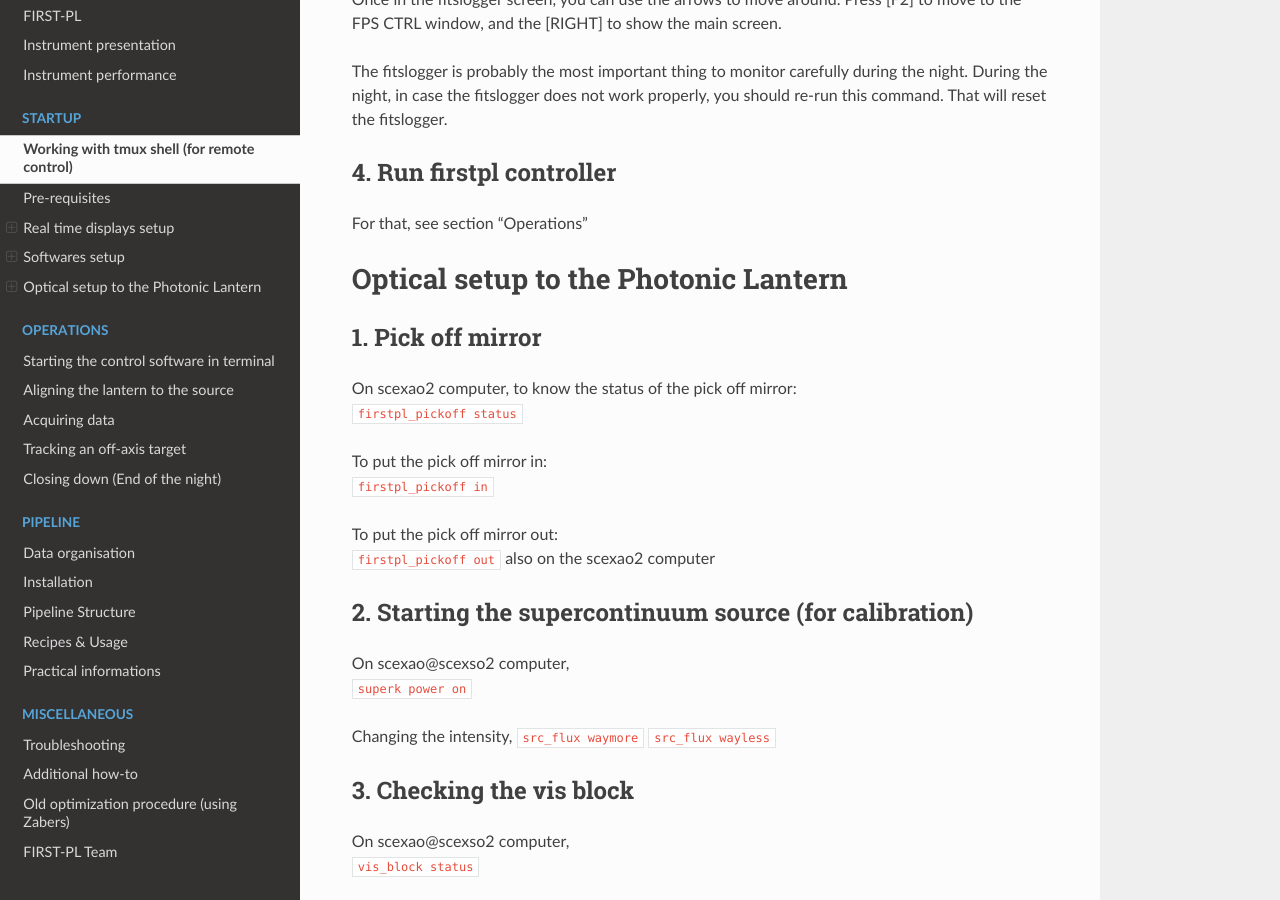
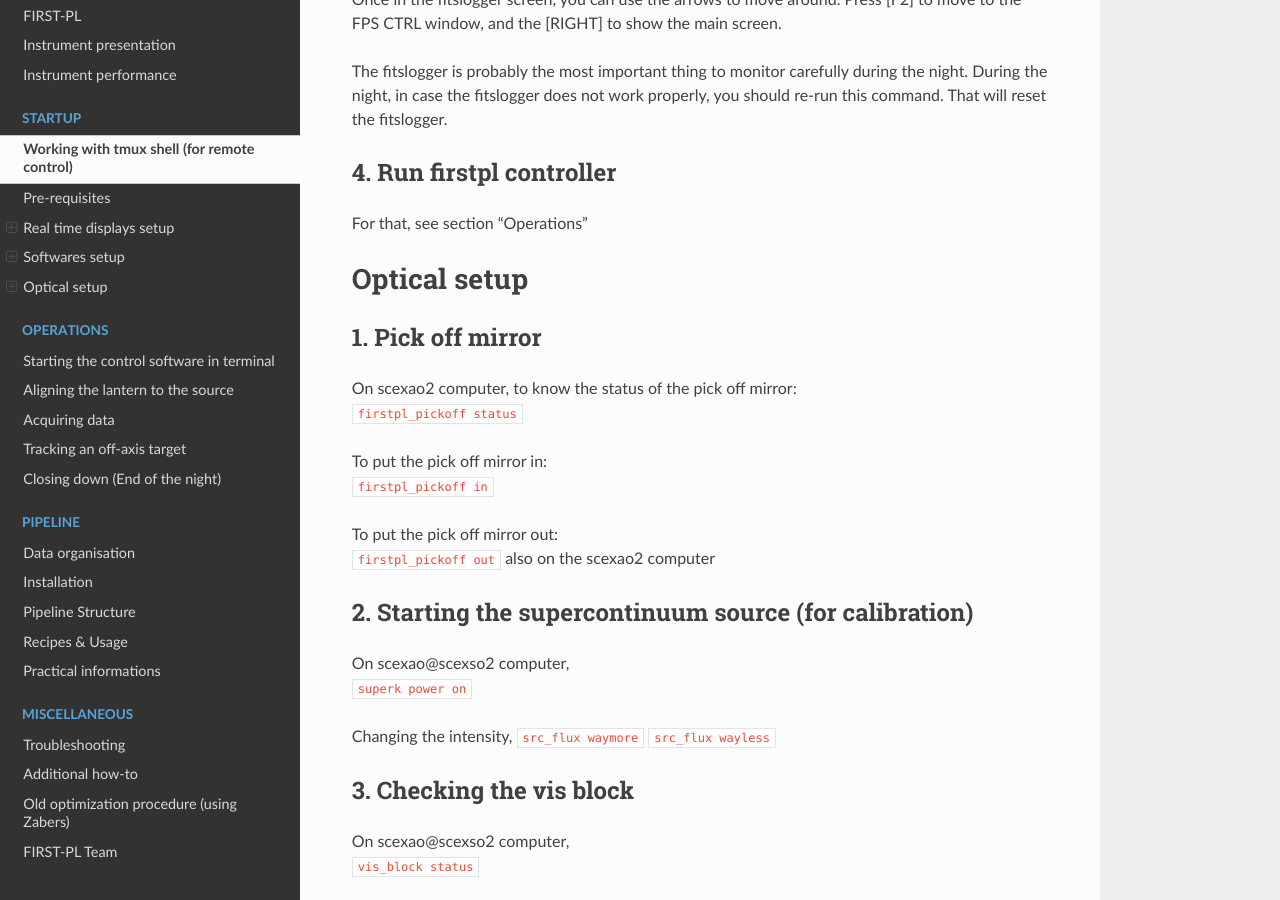
Before and after one commit to scexao-org/first_control, a Sphinx documentation site: the page built from source/instrument_setup.md, in a window 1280 px wide and 900 px high, scrolled down 2688 px. Built offline with Sphinx 7.4.7 and the Read the Docs theme 3.1.0, drawn with Linux system fonts in a browser that asks for light colours.

Commit message:
small change

```diff
--- a/source/instrument_setup.md
+++ b/source/instrument_setup.md
@@ -87,7 +87,7 @@ The fitslogger is probably the most important thing to monitor carefully during
 
 For that, see section "Operations"
 
-# Optical setup to the Photonic Lantern
+# Optical setup
 
 ## 1. Pick off mirror
 On scexao2 computer, to know the status of the pick off mirror: <br />
```
